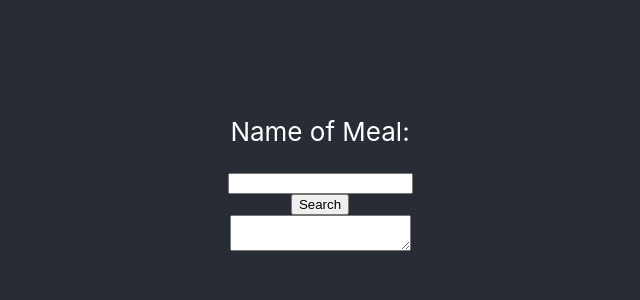
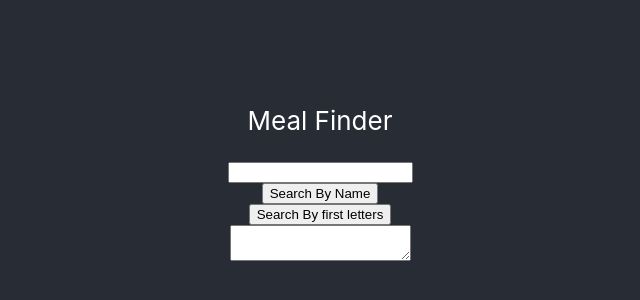
Before and after one commit to MartinLoidolt/meal_finder, a React (Create React App) app: page / in a window 1280 px wide. Shown: the part 230-530 px from the top of the page, without its empty margins (320-960 px from the left). Built offline with nearby package versions, Linux system fonts and the light colour scheme.

Commit message:
added search by first letter functionality

```diff
--- a/src/App.tsx
+++ b/src/App.tsx
@@ -1,6 +1,6 @@
 import React, {useState} from 'react';
 import './App.css';
-import {getMealsByName} from "./Database/apiCalls";
+import {getMealByFirstLetters, getMealsByName} from "./Database/apiCalls";
 import {Meal} from "./Utils/Interfaces";
 
 function App() {
@@ -9,7 +9,7 @@ function App() {
     const [meals, setMeals] = useState<Meal[]>([]);
     const [textArea, setTextArea] = useState<string>("");
 
-  async function onSearchMealClick() {
+  async function onSearchMealByNameClick() {
 
       let meals = await getMealsByName(mealSearchText);
 
@@ -22,13 +22,28 @@ function App() {
       setTextArea(textAreaText);
   }
 
+    async function onSearchMealbyFirstLetters() {
+
+        let meals = await getMealByFirstLetters(mealSearchText);
+
+        setMeals(meals);
+        let textAreaText = "";
+        meals.forEach(meal => {
+            textAreaText = textAreaText + meal.strMeal + ", \n";
+        })
+
+        setTextArea(textAreaText);
+    }
+
   return (
     <div className="App">
       <div className="App-body">
-      <p>Name of Meal: </p>
+      <p>Meal Finder</p>
       <input type={"text"} onChange={event => {setMealSearchText(event.target.value)}}/>
-      <button onClick={onSearchMealClick}>Search</button>
-      <textarea readOnly={true} value={textArea}/>
+      <button onClick={onSearchMealByNameClick}>Search By Name</button>
+          <button onClick={onSearchMealbyFirstLetters}>Search By first letters</button>
+
+          <textarea readOnly={true} value={textArea}/>
       </div>
     </div>
   );
```
